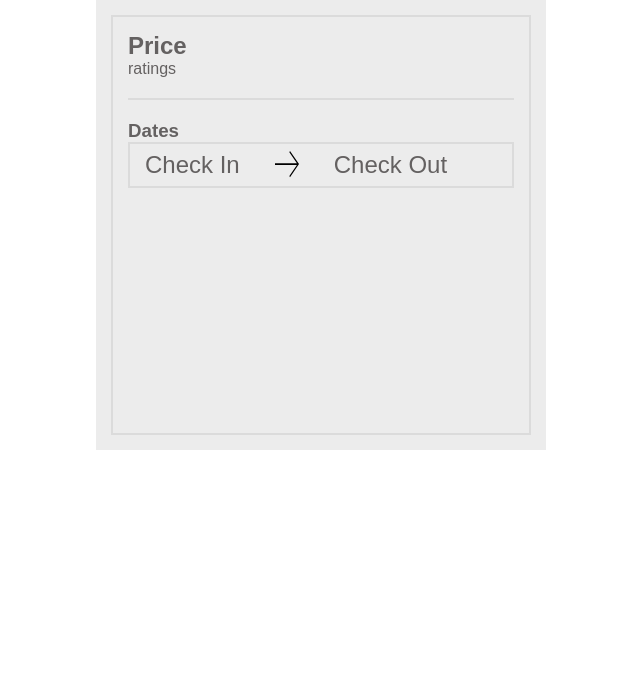
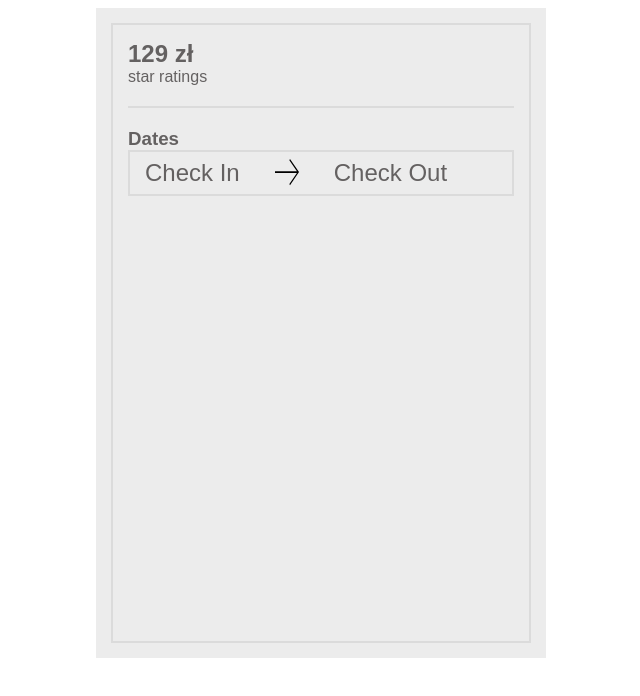
Before and after one commit to AgaPiotrowska/booking_form_vue, a Vue app: page / in a window 1280 px wide. Shown: the top 696 px of the page, without its empty margins (319-959 px from the left). Built offline with nearby package versions, Linux system fonts and the light colour scheme.

Commit message:
pass price to booking form as input

```diff
--- a/src/App.vue
+++ b/src/App.vue
@@ -1,6 +1,9 @@
+
+
 <template>
   <div id="app">
-    <BookingForm/>
+    <BookingForm v-bind:price="129"/>
+
   </div>
 </template>
 
@@ -14,12 +17,3 @@ export default {
   }
 }
 </script>
-
-<style>
-* {
-  margin: 0;
-  padding: 0;
-  box-sizing: border-box;
-  font-family: 'Montserrat', sans-serif;
-}
-</style>
--- a/src/components/BookingForm.vue
+++ b/src/components/BookingForm.vue
@@ -1,8 +1,8 @@
 <template>
   <div class="booking-container">
     <div class="border-container">
-      <h2>Price</h2>
-      <div>ratings</div>
+      <h2>{{price}} zł</h2>
+      <div>star ratings</div>
       <div class="border-bottom"></div>
       <h3 class="dates">Dates</h3>
       <div class="check-container">
@@ -15,12 +15,16 @@
 </template>
 
 <script>
+  export default {
+    props: ["price"],
+
+  }
 </script>
 
 <style>
 
   .booking-container {
-    height: 450px;
+    height: 650px;
     width: 450px;
     background-color: #ECECEC;
     margin: auto;
```
